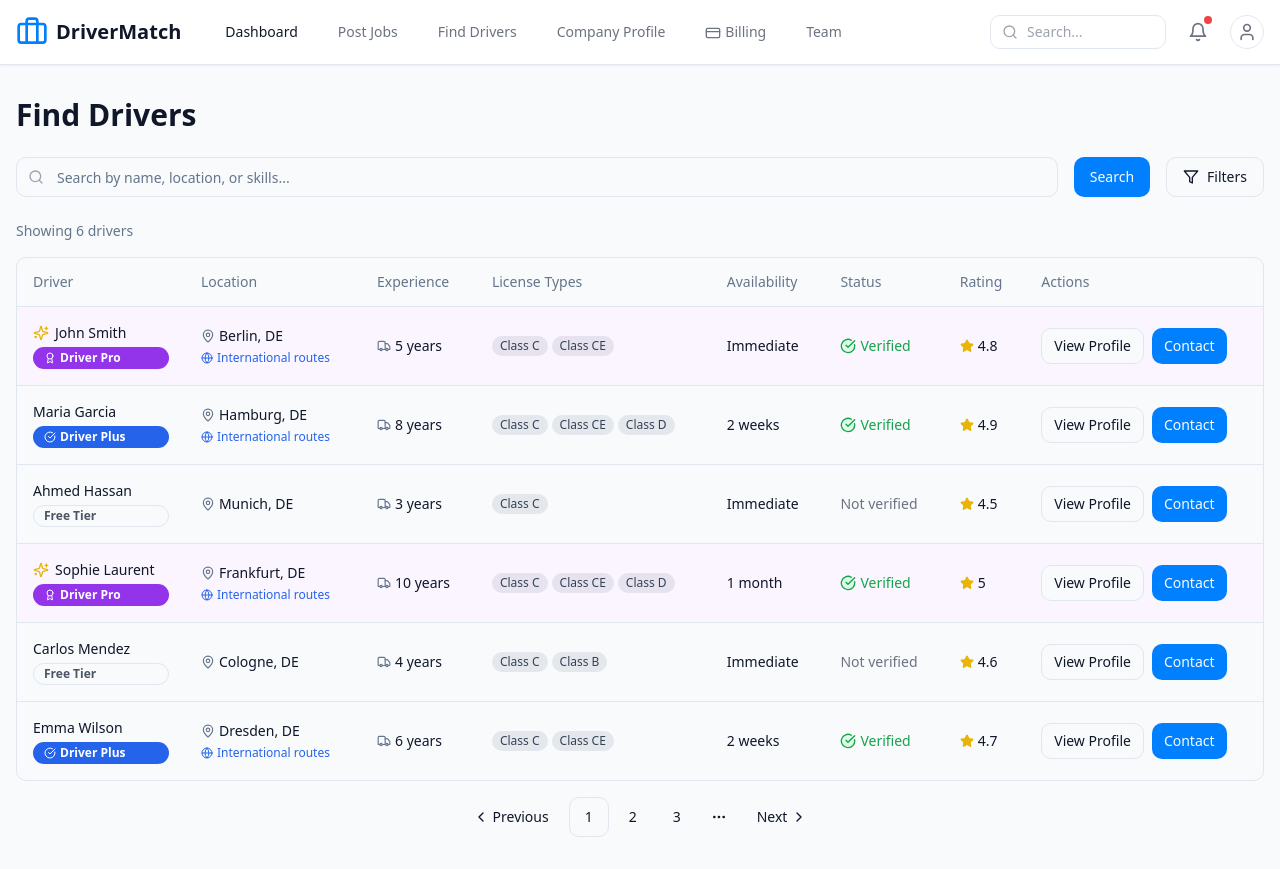
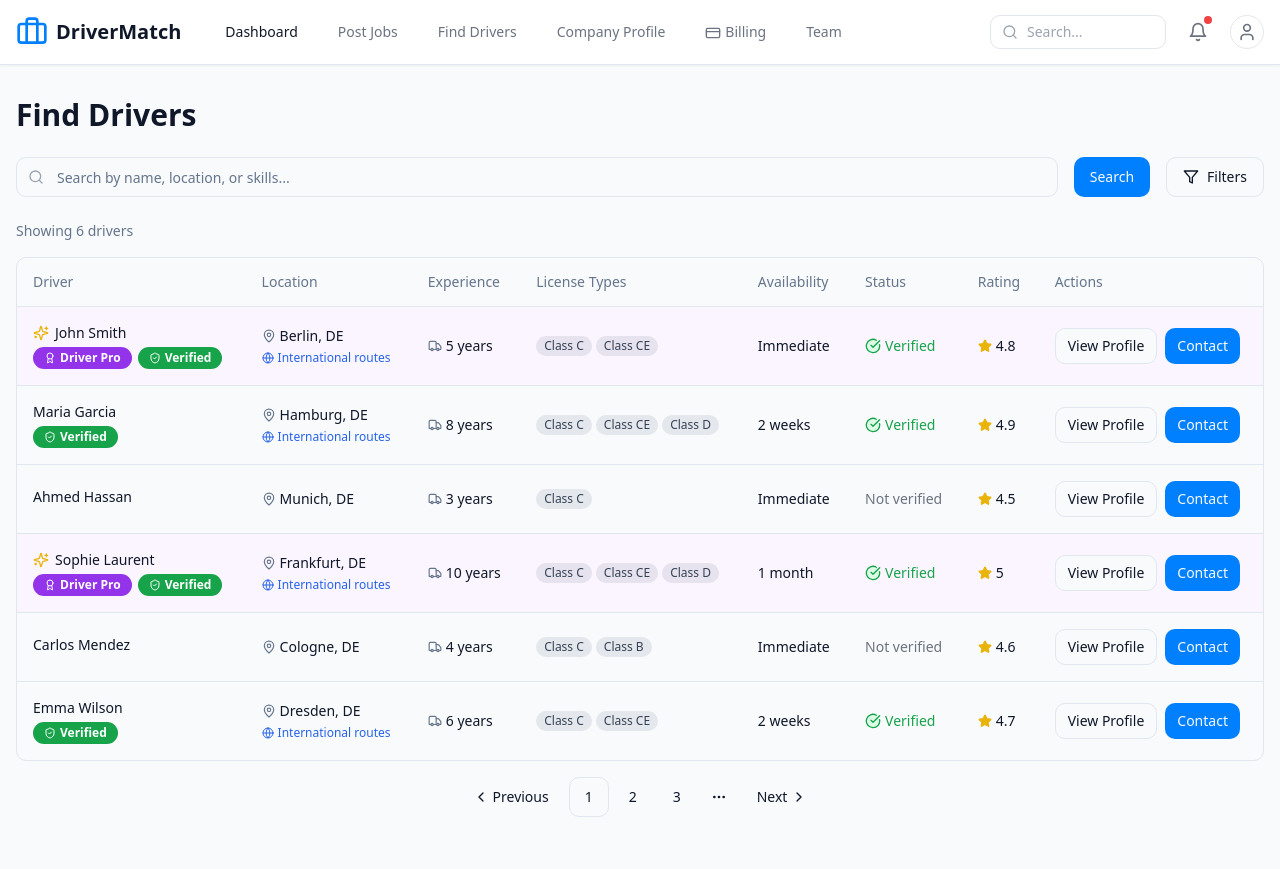
Before and after one commit to aarunbhardwaj/driver-matchmaker-05, a React (Vite) app: page /driver-search in a window 1280 px wide. Built offline with nearby package versions, Linux system fonts and the light colour scheme.

Commit message:
Fix: Driver search profile sorting and badges
- Prioritize Driver Pro profiles in search results.
- Remove Driver Plus and Free membership badges.
- Add a special badge for verified drivers.

```diff
--- a/src/pages/DriverSearch.tsx
+++ b/src/pages/DriverSearch.tsx
@@ -1,4 +1,3 @@
-
 import React, { useState } from "react";
 import { CompanyHeader } from "@/components/CompanyHeader";
 import { Input } from "@/components/ui/input";
@@ -29,12 +28,11 @@ import {
 } from "@/components/ui/pagination";
 import { Card, CardContent } from "@/components/ui/card";
 import { Checkbox } from "@/components/ui/checkbox";
-import { Search, Filter, MapPin, Truck, Star, Download, CheckCircle, Globe, Award, Sparkles } from "lucide-react";
+import { Search, Filter, MapPin, Truck, Star, Download, CheckCircle, Globe, Award, Sparkles, ShieldCheck } from "lucide-react";
 import { Slider } from "@/components/ui/slider";
 import { Badge } from "@/components/ui/badge";
 import { Tooltip, TooltipContent, TooltipProvider, TooltipTrigger } from "@/components/ui/tooltip";
 
-// Mock data for drivers with updated properties for verification and membership
 const MOCK_DRIVERS = [
   {
     id: 1,
@@ -51,7 +49,7 @@ const MOCK_DRIVERS = [
     employmentType: "permanent",
     isVerified: true,
     internationalRoutes: true,
-    membershipTier: "pro", // Driver Pro
+    membershipTier: "pro",
     featured: true,
   },
   {
@@ -69,7 +67,7 @@ const MOCK_DRIVERS = [
     employmentType: "freelance",
     isVerified: true,
     internationalRoutes: true,
-    membershipTier: "plus", // Driver Plus
+    membershipTier: "plus",
     featured: false,
   },
   {
@@ -87,7 +85,7 @@ const MOCK_DRIVERS = [
     employmentType: "either",
     isVerified: false,
     internationalRoutes: false,
-    membershipTier: "free", // Free tier
+    membershipTier: "free",
     featured: false,
   },
   {
@@ -105,7 +103,7 @@ const MOCK_DRIVERS = [
     employmentType: "permanent",
     isVerified: true,
     internationalRoutes: true,
-    membershipTier: "pro", // Driver Pro
+    membershipTier: "pro",
     featured: true,
   },
   {
@@ -123,7 +121,7 @@ const MOCK_DRIVERS = [
     employmentType: "freelance",
     isVerified: false,
     internationalRoutes: false,
-    membershipTier: "free", // Free tier
+    membershipTier: "free",
     featured: false,
   },
   {
@@ -141,12 +139,11 @@ const MOCK_DRIVERS = [
     employmentType: "permanent",
     isVerified: true,
     internationalRoutes: true,
-    membershipTier: "plus", // Driver Plus
+    membershipTier: "plus",
     featured: false,
   },
 ];
 
-// Filter options
 const EXPERIENCE_OPTIONS = ["Any", "0-2 years", "3-5 years", "5+ years", "10+ years"];
 const LICENSE_OPTIONS = ["Class B", "Class C", "Class CE", "Class D"];
 const AVAILABILITY_OPTIONS = ["Any", "Immediate", "Within 2 weeks", "Within a month"];
@@ -215,7 +212,6 @@ const DriverSearch = () => {
   const [drivers, setDrivers] = useState(MOCK_DRIVERS);
 
   const handleSearch = () => {
-    // In a real application, this would call an API with the search query and filters
     let filteredDrivers = [...MOCK_DRIVERS];
 
     if (searchQuery) {
@@ -227,7 +223,6 @@ const DriverSearch = () => {
       );
     }
 
-    // Apply filters
     if (filters.experience !== "Any") {
       filteredDrivers = filteredDrivers.filter(driver => {
         const years = parseInt(driver.experience);
@@ -254,47 +249,40 @@ const DriverSearch = () => {
       });
     }
 
-    // Filter by job types
     if (filters.jobTypes.length > 0) {
       filteredDrivers = filteredDrivers.filter(driver =>
         filters.jobTypes.some(jobType => driver.jobTypes.includes(jobType))
       );
     }
 
-    // Filter by vehicle types
     if (filters.vehicleTypes.length > 0) {
       filteredDrivers = filteredDrivers.filter(driver =>
         filters.vehicleTypes.some(vehicleType => driver.vehicleTypes.includes(vehicleType))
       );
     }
 
-    // Filter by shift preferences
     if (filters.shiftPreferences.length > 0) {
       filteredDrivers = filteredDrivers.filter(driver =>
         filters.shiftPreferences.some(shift => driver.shiftPreferences.includes(shift))
       );
     }
 
-    // Filter by employment type
     if (filters.employmentType !== "Any") {
       filteredDrivers = filteredDrivers.filter(driver =>
         driver.employmentType === filters.employmentType || driver.employmentType === "either"
       );
     }
 
-    // Filter by verification status
     if (filters.verification === "verified") {
       filteredDrivers = filteredDrivers.filter(driver => driver.isVerified);
     }
 
-    // Filter by international routes availability
     if (filters.international === "yes") {
       filteredDrivers = filteredDrivers.filter(driver => driver.internationalRoutes);
     } else if (filters.international === "no") {
       filteredDrivers = filteredDrivers.filter(driver => !driver.internationalRoutes);
     }
 
-    // Filter by membership tier
     if (filters.membershipTier === "plus") {
       filteredDrivers = filteredDrivers.filter(driver =>
         driver.membershipTier === "plus" || driver.membershipTier === "pro"
@@ -303,14 +291,19 @@ const DriverSearch = () => {
       filteredDrivers = filteredDrivers.filter(driver => driver.membershipTier === "pro");
     }
 
-    // Sort to show featured profiles first
     filteredDrivers.sort((a, b) => {
+      if (a.membershipTier === "pro" && b.membershipTier !== "pro") return -1;
+      if (a.membershipTier !== "pro" && b.membershipTier === "pro") return 1;
+
+      if (a.membershipTier === b.membershipTier) {
         if (a.featured && !b.featured) return -1;
         if (!a.featured && b.featured) return 1;
+      }
 
-      // Secondary sort by tier
-      const tierOrder = { pro: 0, plus: 1, free: 2 };
-      return tierOrder[a.membershipTier] - tierOrder[b.membershipTier];
+      if (a.isVerified && !b.isVerified) return -1;
+      if (!a.isVerified && b.isVerified) return 1;
+
+      return 0;
     });
 
     setDrivers(filteredDrivers);
@@ -351,30 +344,28 @@ const DriverSearch = () => {
     });
   };
 
-  // Renders a badge for membership tier
   const renderMembershipBadge = (tier) => {
-    switch(tier) {
-      case 'pro':
+    if (tier === 'pro') {
       return (
         <Badge className="bg-purple-600 text-white hover:bg-purple-700 flex items-center gap-1">
           <Award className="h-3 w-3" />
           Driver Pro
         </Badge>
       );
-      case 'plus':
+    }
+    return null;
+  };
+
+  const renderVerifiedBadge = (isVerified) => {
+    if (isVerified) {
       return (
-          <Badge className="bg-blue-600 text-white hover:bg-blue-700 flex items-center gap-1">
-            <CheckCircle className="h-3 w-3" />
-            Driver Plus
-          </Badge>
-        );
-      default:
-        return (
-          <Badge variant="outline" className="text-gray-600 flex items-center gap-1">
-            Free Tier
+        <Badge className="bg-green-600 text-white hover:bg-green-700 flex items-center gap-1">
+          <ShieldCheck className="h-3 w-3" />
+          Verified
         </Badge>
       );
     }
+    return null;
   };
 
   return (
@@ -384,7 +375,6 @@ const DriverSearch = () => {
       <div className="container mx-auto px-4 py-8">
         <h1 className="text-3xl font-bold mb-6">Find Drivers</h1>
 
-        {/* Search bar */}
         <div className="flex flex-col md:flex-row gap-4 mb-6">
           <div className="relative flex-grow">
             <Search className="absolute left-3 top-1/2 transform -translate-y-1/2 h-4 w-4 text-gray-400" />
@@ -410,12 +400,10 @@ const DriverSearch = () => {
           </Button>
         </div>
 
-        {/* Filters */}
         {showFilters && (
           <Card className="mb-6 animate-in fade-in-50 duration-300">
             <CardContent className="pt-6">
               <div className="grid grid-cols-1 gap-6">
-                {/* Enhanced filters section */}
                 <div className="grid grid-cols-1 md:grid-cols-3 gap-4">
                   <div>
                     <label className="block text-sm font-medium mb-2">Experience</label>
@@ -470,7 +458,6 @@ const DriverSearch = () => {
                   </div>
                 </div>
 
-                {/* New filters for verification, international routes, and membership tier */}
                 <div className="grid grid-cols-1 md:grid-cols-3 gap-4">
                   <div>
                     <label className="block text-sm font-medium mb-2">Verification Status</label>
@@ -524,7 +511,6 @@ const DriverSearch = () => {
                   </div>
                 </div>
 
-                {/* Job Types */}
                 <div>
                   <label className="block text-sm font-medium mb-2">Job Types</label>
                   <div className="grid grid-cols-2 md:grid-cols-4 gap-2">
@@ -546,7 +532,6 @@ const DriverSearch = () => {
                   </div>
                 </div>
 
-                {/* Vehicle Types */}
                 <div>
                   <label className="block text-sm font-medium mb-2">Vehicle Types</label>
                   <div className="grid grid-cols-2 md:grid-cols-4 gap-2">
@@ -568,7 +553,6 @@ const DriverSearch = () => {
                   </div>
                 </div>
 
-                {/* Shift Preferences */}
                 <div>
                   <label className="block text-sm font-medium mb-2">Shift Preferences</label>
                   <div className="grid grid-cols-2 md:grid-cols-5 gap-2">
@@ -590,7 +574,6 @@ const DriverSearch = () => {
                   </div>
                 </div>
 
-                {/* Employment Type */}
                 <div>
                   <label className="block text-sm font-medium mb-2">Employment Type</label>
                   <Select
@@ -609,7 +592,6 @@ const DriverSearch = () => {
                   </Select>
                 </div>
 
-                {/* Distance Range */}
                 <div>
                   <div className="flex justify-between items-center mb-2">
                     <label className="block text-sm font-medium">Max Distance (km)</label>
@@ -639,12 +621,10 @@ const DriverSearch = () => {
           </Card>
         )}
 
-        {/* Results count */}
         <p className="text-sm text-muted-foreground mb-4">
           Showing {drivers.length} drivers
         </p>
 
-        {/* Results table */}
         <div className="rounded-md border mb-4 overflow-hidden">
           <Table>
             <TableHeader>
@@ -663,15 +643,15 @@ const DriverSearch = () => {
               {drivers.map((driver) => (
                 <TableRow
                   key={driver.id}
-                  className={driver.featured ? "bg-purple-50 dark:bg-purple-900/10" : ""}
+                  className={driver.membershipTier === "pro" ? "bg-purple-50 dark:bg-purple-900/10" : ""}
                 >
                   <TableCell className="font-medium">
-                    <div className="flex items-center">
+                    <div className="flex items-center gap-1.5">
                       {driver.featured && (
                         <TooltipProvider>
                           <Tooltip>
                             <TooltipTrigger asChild>
-                              <div className="mr-1.5">
+                              <div>
                                 <Sparkles className="h-4 w-4 text-yellow-500" />
                               </div>
                             </TooltipTrigger>
@@ -681,10 +661,11 @@ const DriverSearch = () => {
                           </Tooltip>
                         </TooltipProvider>
                       )}
-                      {driver.name}
+                      <span>{driver.name}</span>
                     </div>
-                    <div className="mt-1">
+                    <div className="mt-1 flex gap-1.5 flex-wrap">
                       {renderMembershipBadge(driver.membershipTier)}
+                      {renderVerifiedBadge(driver.isVerified)}
                     </div>
                   </TableCell>
                   <TableCell>
@@ -746,7 +727,6 @@ const DriverSearch = () => {
           </Table>
         </div>
 
-        {/* Pagination */}
         <Pagination>
           <PaginationContent>
             <PaginationItem>
```
Lines whose indentation alone changed are shown as unchanged.
